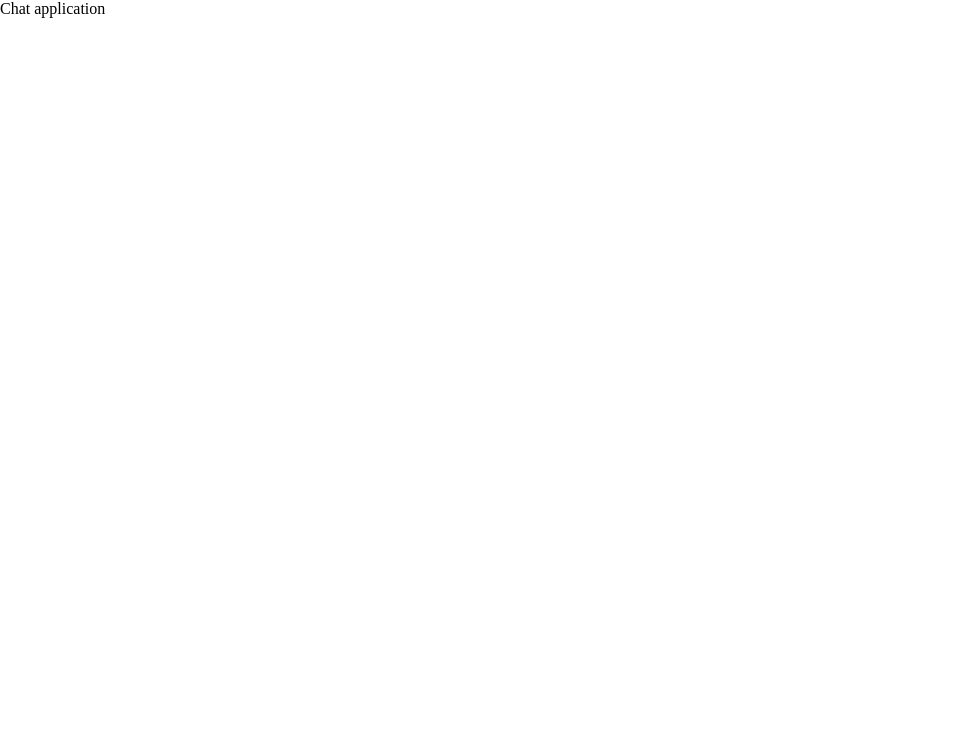
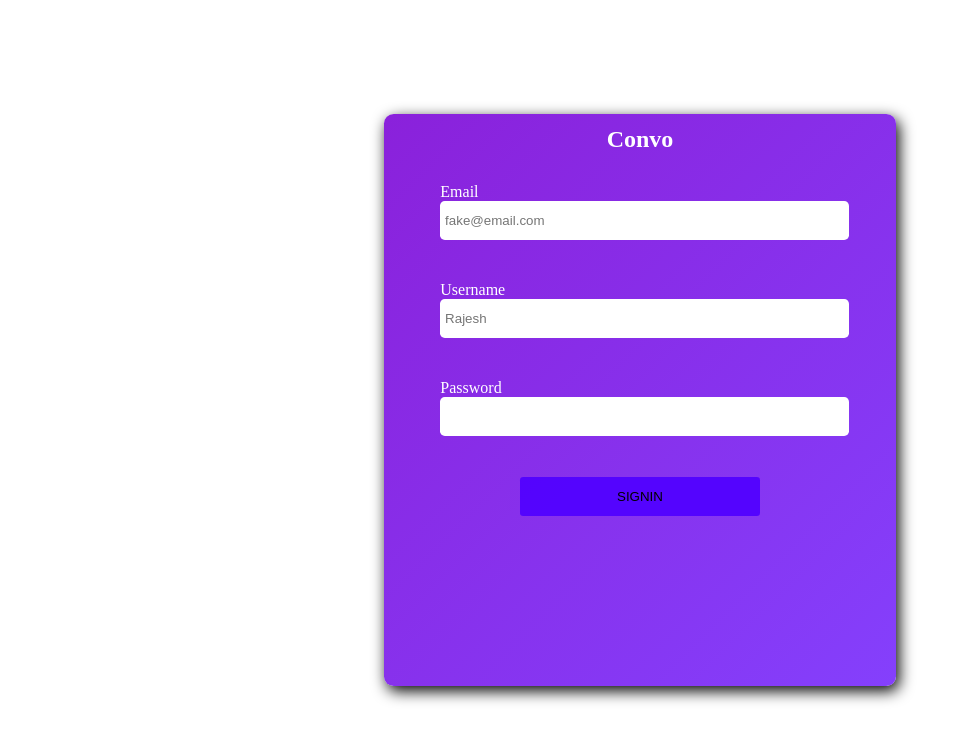
Before and after one commit to Rishikesh2704/Chat-Frontend, a React (Vite) app: page /Authentication/signin in a window 1280 px wide. Shown: the top 742 px of the page, without its empty margins (0-974 px from the left). Built offline with nearby package versions, Linux system fonts and the light colour scheme.

Commit message:
added signin page

```diff
--- a/package.json
+++ b/package.json
@@ -11,7 +11,8 @@
   },
   "dependencies": {
     "react": "^19.2.4",
-    "react-dom": "^19.2.4"
+    "react-dom": "^19.2.4",
+    "react-router": "^7.14.1"
   },
   "devDependencies": {
     "@babel/core": "^7.29.0",
--- a/src/App.tsx
+++ b/src/App.tsx
@@ -1,9 +1,22 @@
+import { createBrowserRouter, RouterProvider } from "react-router"
+import Home from "./components/Home.tsx"
+import Authentication from "./components/Auth/Authentication.tsx"
 
 function App() {
+  const routes =  createBrowserRouter([
+    {
+      path:"/",
+      element:<Home/>
+    },
+    {
+      path:"/Authentication/signin",
+      element:<Authentication/>
+    },
 
+  ])
   return (
     <main>
-      Chat application
+     <RouterProvider router={routes}/>
     </main>
   )
 }
--- /dev/null
+++ b/src/components/Auth/AuthStyle.css
@@ -0,0 +1,44 @@
+.Auth_Wrapper {
+  height: 70vh;
+  width: 40vw;
+  background: linear-gradient(-45deg, #7f37fcf4, #8517d9f4);
+  color: white;
+  display: flex;
+  flex-direction:column;
+  align-items:center;
+  padding-top:0.8rem;
+  border-radius: 0.6rem;
+  box-shadow: 3px 5px 15px black;
+
+}
+
+#SigIn_Form {
+  height: 70%;
+  width: 78%;
+  display: flex;
+  flex-direction: column;
+  justify-content: space-around;
+  align-items: center;
+  text-align: start;
+}
+
+#SigIn_Form .fields {
+  height: calc(30% / 3);
+  width: 100%;
+}
+
+#SigIn_Form input {
+  height: 100%;
+  width: 100%;
+  border-radius: 0.3rem;
+  border: none;
+  padding: 0rem 0.3rem;
+}
+
+#Submit_Button {
+  height: 10%;
+  width: 60%;
+  background-color: rgba(81, 0, 255, 0.925);
+  border:none;
+  border-radius:0.2rem;
+}
--- /dev/null
+++ b/src/components/Auth/Authentication.tsx
@@ -0,0 +1,65 @@
+import { useState } from "react";
+import { useLocation } from "react-router";
+import "./AuthStyle.css";
+
+export default function Authentication() {
+  const params = useLocation();
+  const type = params.pathname.split('/')[2]
+  const [email, setEmail] = useState<string>();
+  const [username, setUsername] = useState<string>();
+  const [password, setPassword] = useState<string>();
+  const handleSubmit = (e: React.SubmitEvent<HTMLFormElement>) => {
+    e.preventDefault();
+    // make a request to create user
+    console.log(
+      "Email: ",
+      email,
+      "/nUsername: ",
+      username,
+      "/nPassword: ",
+      password,
+    );
+  };
+
+
+
+  return (
+    <section className="Auth_Wrapper">
+      <h1>Convo</h1>
+      <form id="SigIn_Form" onSubmit={(e) => handleSubmit(e)}>
+        <div className="fields">
+          <label>Email</label>
+          <input
+            type="email"
+            placeholder="fake@email.com"
+            onChange={(e) => setUsername(e.target.value)}
+            required
+          />
+        </div>
+
+        <div className="fields">
+          <label>Username</label>
+          <input
+            type="text"
+            placeholder="Rajesh"
+            onChange={(e) => setEmail(e.target.value)}
+            required
+          />
+        </div>
+
+        <div className="fields">
+          <label>Password</label>
+          <input
+            type="password"
+            onChange={(e) => setPassword(e.target.value)}
+            required
+          />
+        </div>
+
+        <button id="Submit_Button" type="submit">
+          {type.toUpperCase()}
+        </button>
+      </form>
+    </section>
+  );
+}
--- /dev/null
+++ b/src/components/Home.tsx
@@ -0,0 +1,7 @@
+export default function Home(){
+    return(
+        <h1>
+            Home
+        </h1>
+    )
+}
--- a/src/index.css
+++ b/src/index.css
@@ -2,3 +2,16 @@
   padding:0;
   margin:0;
 }
+
+body{
+  background-color: #ffff;
+  color:black;
+}
+
+main{
+  height:100vh;
+  width:100vw;
+  display:flex;
+  justify-content:center;
+  align-items:center;
+}
```
Also changed, not shown: 1 other file (tests, documents, lock files or other folders).
